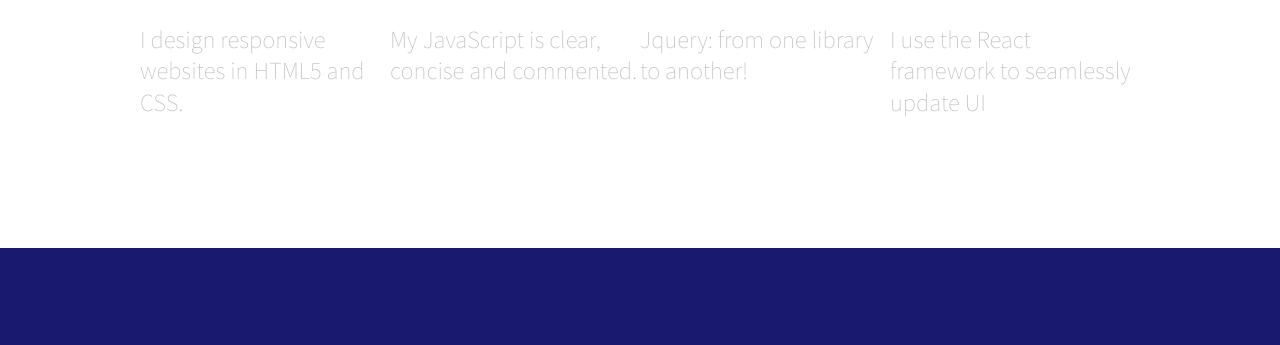
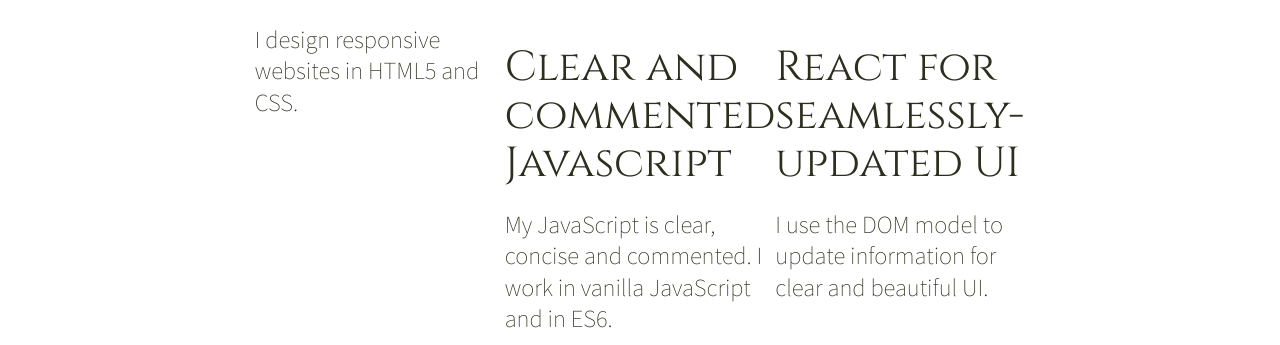
Before and after one commit to agottlieb/portfolio, a website built with Parcel: page index.html in a window 1280 px wide. Shown: the part 1683-2028 px from the top of the page. Built offline with nearby package versions, Linux system fonts and the light colour scheme.

Commit message:
updated CSS

```diff
--- a/css/main.css
+++ b/css/main.css
@@ -97,7 +97,7 @@
           font-family: 'Source Sans Pro', sans-serif;
           font-size: 1em;
           text-align: left;
-          color: #C0C0C0;
+          color: #2e2e1f;
    }
 
    ul,
@@ -158,6 +158,7 @@
   align-items: center;
   flex-flow: row wrap;
   background-color: #191970;
+  color: #C0C0C0;
 }
 
 header {
--- a/index.html
+++ b/index.html
@@ -85,19 +85,21 @@
             <p class="fontawesome-icon">
               <i class="fab fa-js"></i>
               </p>
-            <p class="work"> My JavaScript is clear, concise and commented.</p>
+              <h3> Clear and commented Javascript</h3>
+            <p class="work"> My JavaScript is clear, concise and commented. I work in vanilla JavaScript and in ES6.</p>
+          </article>
+          <article>
+            <p class="fontawesome-icon">
+              <i class="fab fa-react"></i>
+              </p>
+              <h3> React for seamlessly-updated UI</h3>
+            <p class="work"> I use the DOM model to update information for clear and beautiful UI. </p>
           </article>
           <article>
             <p class="fontawesome-icon">
               <i class="fas fa-file-code"></i>
               </p>
-            <p class="work"> Jquery: from one library to another! </p>
-          </article>
-          <article>
-            <p class="fontawesome-icon">
-              <i class="fab fa-react"></i>
-              </p>
-            <p class="work"> I use the React framework to seamlessly update UI </p>
+            <p class="work"> Check out my projects on Github. </p>
           </article>
       </div>
     </section>
```
